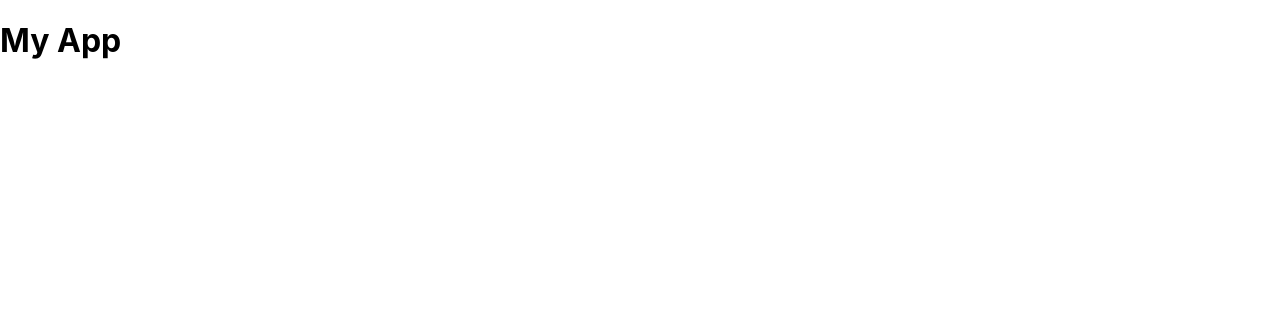
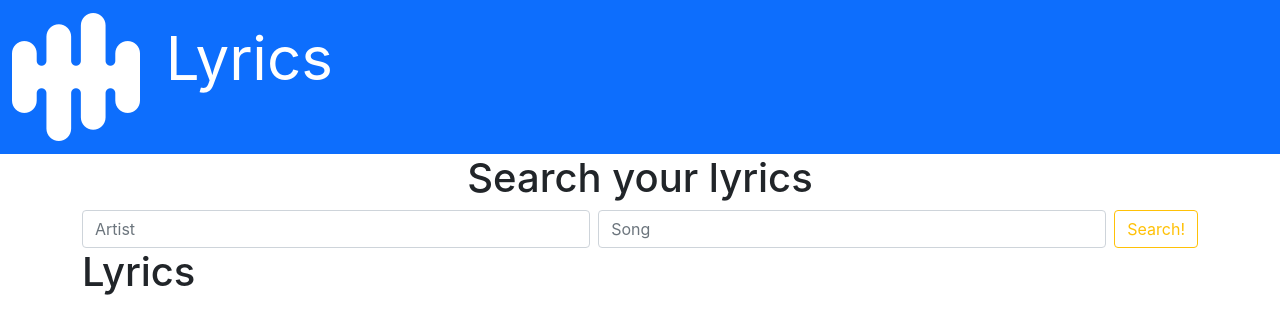
Before and after one commit to HORACINIS/lyrics-finder, a React (Create React App) app: page / in a window 1280 px wide. Shown: the top 334 px of the page. Built offline with nearby package versions, Linux system fonts and the light colour scheme; the HTML template or start-up script is replaced by a standard one.

Commit message:
created a few main components

```diff
--- a/public/index.html
+++ b/public/index.html
@@ -5,12 +5,20 @@
   <meta charset="utf-8" />
   <meta name="viewport" content="width=device-width, initial-scale=1" />
   <meta name="description" content="Web site created using create-react-app" />
+  <link href="https://cdn.jsdelivr.net/npm/bootstrap@5.0.0-beta2/dist/css/bootstrap.min.css" rel="stylesheet"
+    integrity="sha384-BmbxuPwQa2lc/FVzBcNJ7UAyJxM6wuqIj61tLrc4wSX0szH/Ev+nYRRuWlolflfl" crossorigin="anonymous">
+
   <title>React App</title>
 </head>
 
 <body>
   <noscript>You need to enable JavaScript to run this app.</noscript>
   <div id="root"></div>
+
+  <script src="https://cdn.jsdelivr.net/npm/bootstrap@5.0.0-beta2/dist/js/bootstrap.bundle.min.js"
+    integrity="sha384-b5kHyXgcpbZJO/tY9Ul7kGkf1S0CWuKcCD38l8YkeH8z8QjE0GmW1gYU5S9FOnJ0"
+    crossorigin="anonymous"></script>
+
 </body>
 
 </html>
--- a/src/App.js
+++ b/src/App.js
@@ -1,10 +1,40 @@
-import React from 'react';
+import React, { useState, useEffect } from 'react';
+import Search from './components/Search';
+import TopBar from './components/TopBar';
+import Lyrics from './components/Lyrics';
+
+const url = 'https://api.lyrics.ovh/v1/';
 
 function App() {
+  const [userInput, setUserInput] = useState({ artist: '', song: '' })
+  const [lyrics, setLyrics] = useState('');
+
+  const handleSearchAction = (artist, song) => {
+    setUserInput({ artist: artist, song: song });
+    fetchLyrics(userInput.artist, userInput.song);
+    // console.log(artist, song);
+  }
+
+
+
+  const fetchLyrics = async (artistInput, songInput) => {
+    const response = await fetch(`https://api.lyrics.ovh/v1/${artistInput}/${songInput}`);
+    const lyrics = await response.json();
+    setLyrics(lyrics);
+    console.log(lyrics);
+  }
+
   return (
-    <div className="App">
-      <h1>My App</h1>
-    </div>
+    <React.Fragment>
+      <header>
+        <TopBar />
+      </header>
+
+      <main className='container'>
+        <Search handleSearchAction={handleSearchAction} />
+        <Lyrics lyrics={lyrics}/>
+      </main>
+    </React.Fragment>
   );
 }
 
--- /dev/null
+++ b/src/components/Lyrics.jsx
@@ -0,0 +1,14 @@
+import React from 'react';
+// import Lyrics from './components/Lyrics'
+
+const lyrics = ({ lyrics }) => {
+    console.log(lyrics)
+    return (
+        <div>
+            <h1>Lyrics</h1>
+            {lyrics && <pre>{lyrics.lyrics}</pre>}
+        </div>
+    )
+}
+
+export default lyrics;
--- /dev/null
+++ b/src/components/Search.jsx
@@ -0,0 +1,25 @@
+import React from 'react';
+
+
+const Search = ({ handleSearchAction }) => {
+    return (
+        <div className='text-center'>
+            <h1>Search your lyrics</h1>
+
+            <form className="d-flex">
+                <input id='artistInput' className="form-control me-2" type="search" placeholder="Artist" aria-label="Search"></input>
+                <input id='songInput' className="form-control me-2" type="search" placeholder="Song" aria-label="Search"></input>
+
+                <button onClick={(e) => {
+                    e.preventDefault()
+                    const artistInput = document.querySelector('#artistInput').value;
+                    const songInput = document.querySelector('#songInput').value;
+
+                    handleSearchAction(artistInput, songInput)
+                }} className="btn btn-outline-warning" type="submit">Search!</button>
+            </form>
+        </div>
+    )
+}
+
+export default Search;
--- /dev/null
+++ b/src/components/TopBar.jsx
@@ -0,0 +1,16 @@
+import React from 'react';
+import soundWave from '../images/soundWave.png';
+
+const TopBar = () => {
+    return (
+        <nav className="navbar navbar-dark bg-primary">
+            <div className="container-fluid">
+                <a className="navbar-brand" href="#!">
+                    <img src={soundWave} alt="sound wave" className="d-inline-block align-top" /> <span style={{ fontSize: '300%', marginLeft: '20px' }}>Lyrics</span>
+                </a>
+            </div>
+        </nav>
+    )
+}
+
+export default TopBar;
```
Also changed, not shown: src/images/soundWave.png (added).
